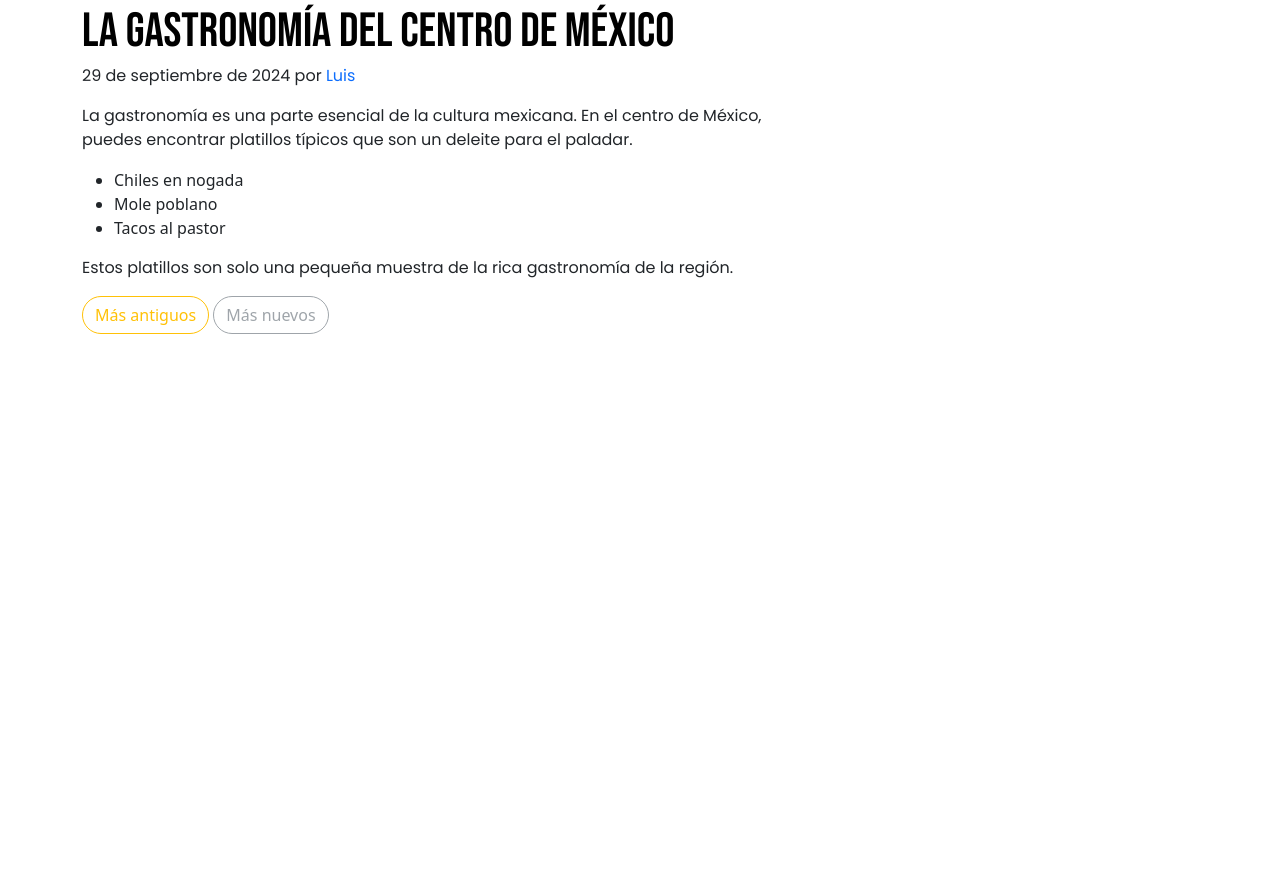
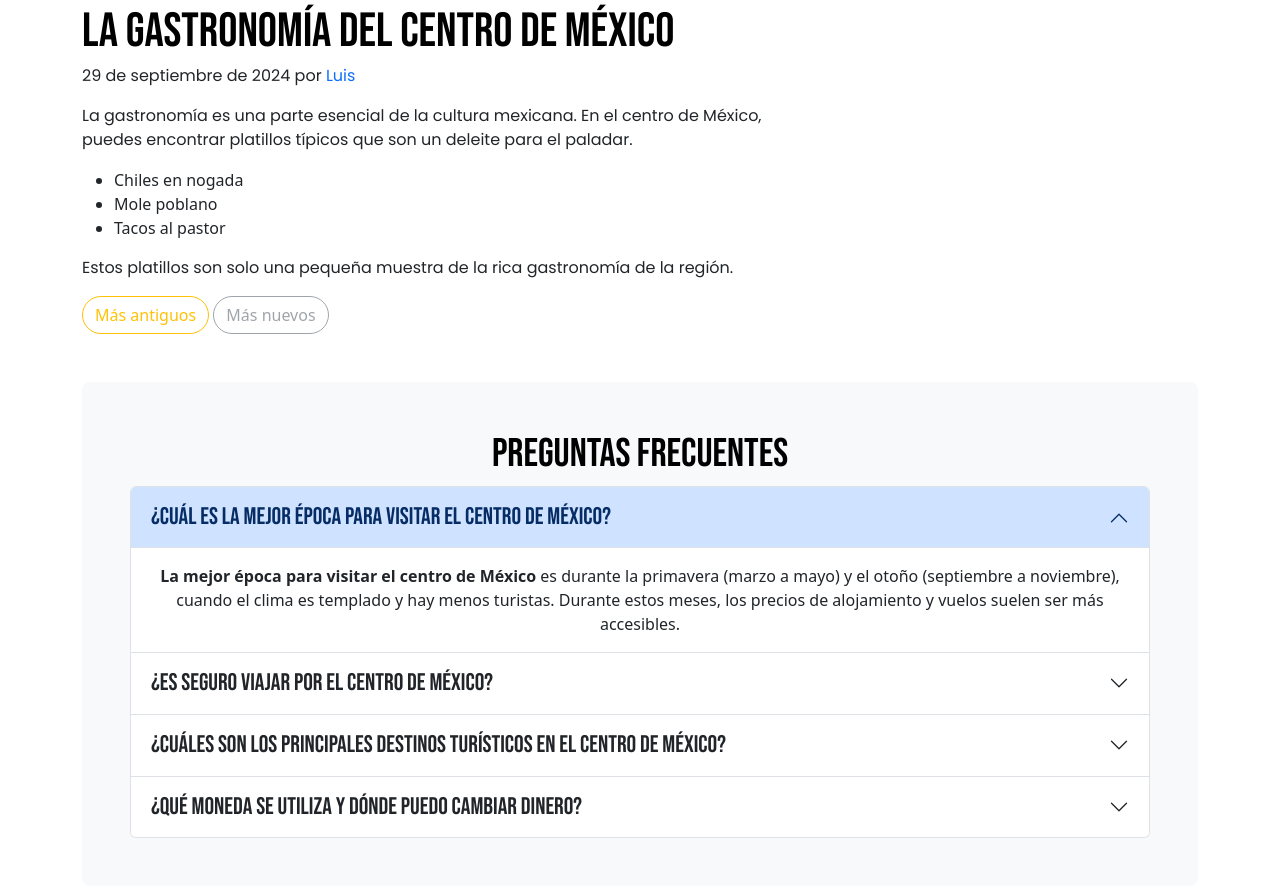
Before and after one commit to ivangguz/TurismoPaginaWeb, a website: page index.html in a window 1280 px wide. Shown: the part 4230-5119 px from the top of the page. Before the commit the page ends 4564 px from the top, so only its background shows below. Drawn offline with nearby package versions, Linux system fonts and the light colour scheme.

Commit message:
Mas informacion subida

```diff
--- a/index.html
+++ b/index.html
@@ -473,6 +473,70 @@
   </div>
 </section>
 
+<!-- INICIO DE PREGUNTAS FRECUENTES -->
+<section>
+  <div class="container my-5">
+    <div class="p-5 text-center bg-body-tertiary rounded-3">
+      <h1 class="text-body-emphasis">Preguntas frecuentes</h1>
+      <div class="accordion" id="accordionExample">
+        <!-- Primer pregunta -->
+        <div class="accordion-item">
+          <h2 class="accordion-header">
+            <button class="accordion-button" type="button" data-bs-toggle="collapse" data-bs-target="#collapseOne" aria-expanded="true" aria-controls="collapseOne">
+              ¿Cuál es la mejor época para visitar el centro de México?
+            </button>
+          </h2>
+          <div id="collapseOne" class="accordion-collapse collapse show" data-bs-parent="#accordionExample">
+            <div class="accordion-body">
+              <strong>La mejor época para visitar el centro de México</strong> es durante la primavera (marzo a mayo) y el otoño (septiembre a noviembre), cuando el clima es templado y hay menos turistas. Durante estos meses, los precios de alojamiento y vuelos suelen ser más accesibles.
+            </div>
+          </div>
+        </div>
+        <!-- Segunda pregunta -->
+        <div class="accordion-item">
+          <h2 class="accordion-header">
+            <button class="accordion-button collapsed" type="button" data-bs-toggle="collapse" data-bs-target="#collapseTwo" aria-expanded="false" aria-controls="collapseTwo">
+              ¿Es seguro viajar por el centro de México?
+            </button>
+          </h2>
+          <div id="collapseTwo" class="accordion-collapse collapse" data-bs-parent="#accordionExample">
+            <div class="accordion-body">
+              <strong>El centro de México es generalmente seguro</strong> para los turistas, especialmente en áreas turísticas como la Ciudad de México, Puebla y Querétaro. Sin embargo, como en cualquier lugar, es recomendable tomar precauciones básicas como evitar zonas poco concurridas de noche y cuidar tus pertenencias.
+            </div>
+          </div>
+        </div>
+        <!-- Tercer pregunta -->
+        <div class="accordion-item">
+          <h2 class="accordion-header">
+            <button class="accordion-button collapsed" type="button" data-bs-toggle="collapse" data-bs-target="#collapseThree" aria-expanded="false" aria-controls="collapseThree">
+              ¿Cuáles son los principales destinos turísticos en el centro de México?
+            </button>
+          </h2>
+          <div id="collapseThree" class="accordion-collapse collapse" data-bs-parent="#accordionExample">
+            <div class="accordion-body">
+              <strong>Algunos de los principales destinos turísticos</strong> en el centro de México incluyen la Ciudad de México (con sitios como el Zócalo, el Museo Frida Kahlo y Chapultepec), Teotihuacán, Puebla, Querétaro, y los Pueblos Mágicos como San Miguel de Allende.
+            </div>
+          </div>
+        </div>
+        <!-- Cuarta pregunta -->
+        <div class="accordion-item">
+          <h2 class="accordion-header">
+            <button class="accordion-button collapsed" type="button" data-bs-toggle="collapse" data-bs-target="#collapseFour" aria-expanded="false" aria-controls="collapseFour">
+              ¿Qué moneda se utiliza y dónde puedo cambiar dinero?
+            </button>
+          </h2>
+          <div id="collapseFour" class="accordion-collapse collapse" data-bs-parent="#accordionExample">
+            <div class="accordion-body">
+              <strong>La moneda oficial de México es el peso mexicano (MXN).</strong> Puedes cambiar dinero en bancos, casas de cambio, y en algunos hoteles. También es recomendable usar cajeros automáticos para retirar dinero, aunque asegúrate de revisar las comisiones aplicadas por tu banco.
+            </div>
+          </div>
+        </div>
+      </div>
+    </div>
+  </div>
+</section>
+
+
 
 <!-- Bootstrap Script -->
 <script
--- a/src/css/index.css
+++ b/src/css/index.css
@@ -132,3 +132,7 @@
 .text-justify {
   text-align: justify; /* Justify the text */
 }
+
+.accordion-button {
+  font-size: 1.5rem;
+}
```
